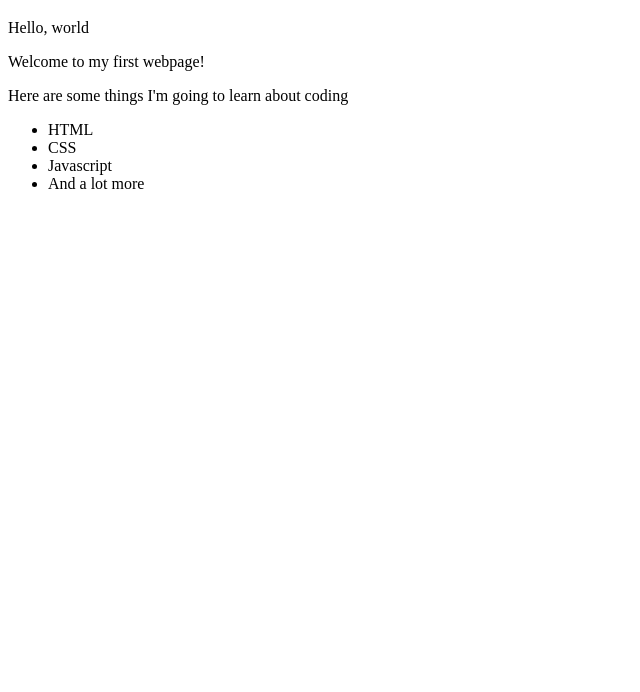
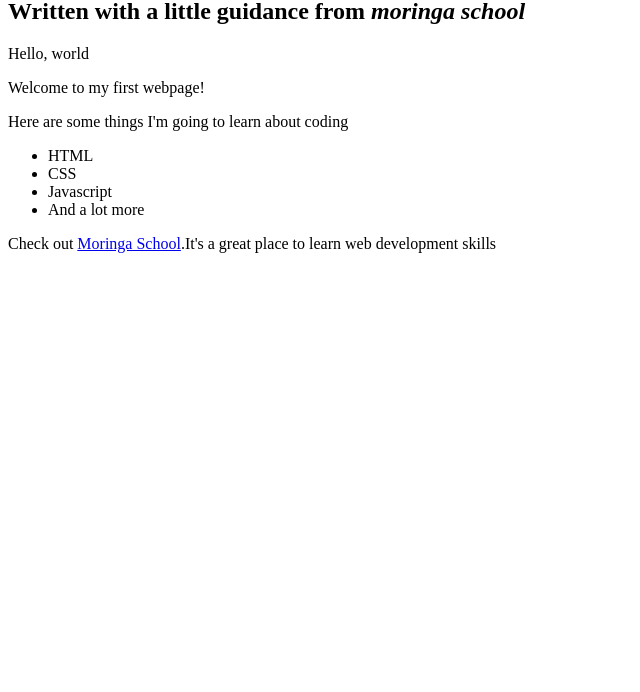
Before and after one commit to brandy-code/webpage, a plain HTML site: page index.html in a window 1280 px wide. Shown: the part 108-800 px from the top of the page, without its empty margins (0-640 px from the left). Drawn offline with Linux system fonts and the light colour scheme.

Commit message:
Change name of my-first-webpage.html file to index.html

```diff
--- a/my-first-webpage.html
+++ b/index.html
@@ -2,10 +2,11 @@
 <html>
   <head>
     <title>My first webpage!</title>
+    <link> href="css/styles.css" rel="stylesheet" type="text/css"
   </head>
   <body>
     <h1>My first Webpage</h1>
-    <h2>Written with a little guidance from moringa school</h2>
+    <h2>Written with a little guidance from <em>moringa school</em></em></h2>
 
     <p>Hello, world</p>
     <p>Welcome to my first webpage!</p>
@@ -18,4 +19,5 @@
       <li>And a lot more</li>
     </ul>
   </body>
+  <p>Check out <a href="http moringaschool.com/">Moringa School</a>.It's a great place to learn web development skills</p>
 </html>
```
